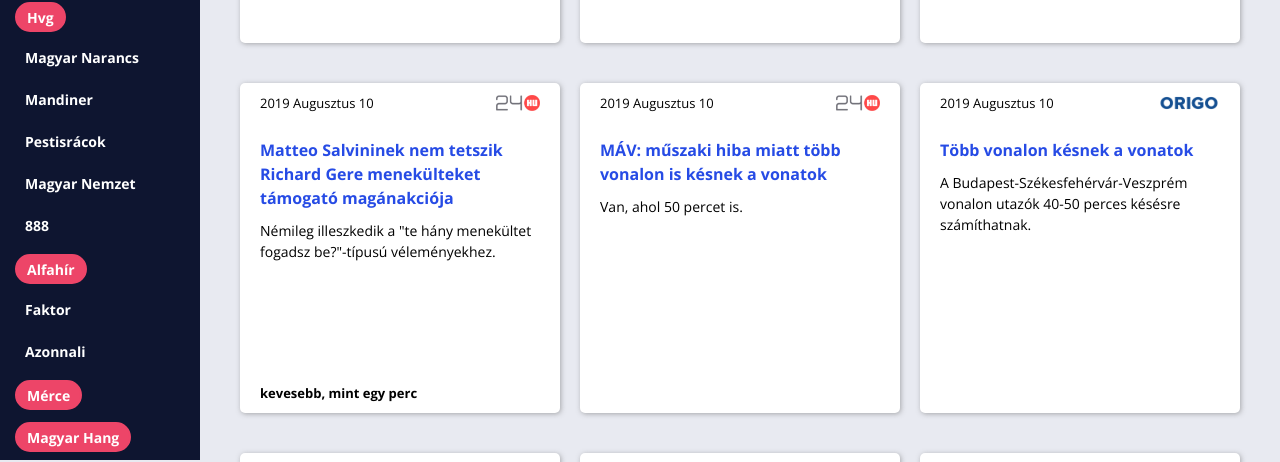
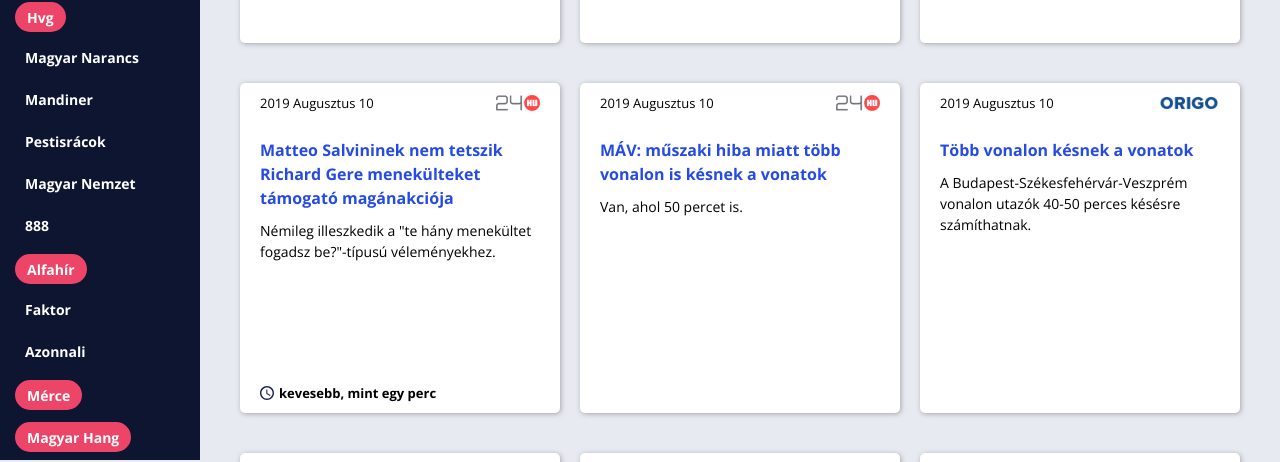
Before and after one commit to miujsag/frontend-react, a React (Create React App) app: page / in a window 1280 px wide. Shown: the part 472-934 px from the top of the page. Built offline with nearby package versions, Linux system fonts and the light colour scheme.

Commit message:
estimated read time is back

```diff
--- a/src/components/Articles/Articles.js
+++ b/src/components/Articles/Articles.js
@@ -9,6 +9,7 @@
   differenceInMonths
 } from 'date-fns'
 import hu from 'date-fns/locale/hu'
+import ReadTimeIcon from '../svg/ReadTimeIcon'
 import './Articles.css'
 
 function truncate (text) {
@@ -79,9 +80,13 @@
         }
       </div>
       <footer>
-        <div className="estimated-read-time">
-          { convertToMinutes(article.estimatedReadTime) }
-        </div>
+        {
+          article.estimatedReadTime ? (
+            <div className="estimated-read-time">
+              <ReadTimeIcon /> {convertToMinutes(article.estimatedReadTime)}
+          </div>
+          ) : ''
+        }
       </footer>
     </li>
   )
--- /dev/null
+++ b/src/components/svg/ReadTimeIcon.js
@@ -0,0 +1,104 @@
+import React from 'react'
+
+export default function ReadTimeIcon () {
+  return (
+    <svg
+      xmlns="http://www.w3.org/2000/svg"
+      width="14"
+      height="14"
+      fill="none"
+      viewBox="0 0 14 14"
+    >
+      <path fill="#fff" d="M0 0H14V14H0z"></path>
+      <g clip-path="url(#clip0)">
+        <path
+          fill="#E8EAF1"
+          fillRule="evenodd"
+          d="M-39-495h375V684H-39V-495z"
+          clipRule="evenodd"
+        ></path>
+        <g filter="url(#filter0_d)">
+          <g>
+            <g filter="url(#filter1_d)">
+              <path
+                fill="#fff"
+                fillRule="evenodd"
+                d="M-18-240a6 6 0 016-6h322a6 6 0 016 6V28a6 6 0 01-6 6H-12a6 6 0 01-6-6v-268z"
+                clipRule="evenodd"
+              ></path>
+            </g>
+            <g>
+              <g>
+                <path
+                  fill="#132054"
+                  fillRule="evenodd"
+                  d="M7 0C3.15 0 0 3.15 0 7s3.15 7 7 7 7-3.15 7-7-3.15-7-7-7zm0 12.6c-3.08 0-5.6-2.52-5.6-5.6 0-3.08 2.52-5.6 5.6-5.6 3.08 0 5.6 2.52 5.6 5.6 0 3.08-2.52 5.6-5.6 5.6zm.35-9.1H6.3v4.2l3.64 2.24.56-.91-3.15-1.89V3.5z"
+                  clipRule="evenodd"
+                ></path>
+              </g>
+            </g>
+          </g>
+        </g>
+      </g>
+      <defs>
+        <filter
+          id="filter0_d"
+          width="342"
+          height="288"
+          x="-22"
+          y="-248"
+          colorInterpolationFilters="sRGB"
+          filterUnits="userSpaceOnUse"
+        >
+          <feFlood floodOpacity="0" result="BackgroundImageFix"></feFlood>
+          <feColorMatrix
+            in="SourceAlpha"
+            values="0 0 0 0 0 0 0 0 0 0 0 0 0 0 0 0 0 0 127 0"
+          ></feColorMatrix>
+          <feOffset dy="2"></feOffset>
+          <feGaussianBlur stdDeviation="2"></feGaussianBlur>
+          <feColorMatrix values="0 0 0 0 0.301924 0 0 0 0 0.301924 0 0 0 0 0.301924 0 0 0 0.1 0"></feColorMatrix>
+          <feBlend
+            in2="BackgroundImageFix"
+            result="effect1_dropShadow"
+          ></feBlend>
+          <feBlend
+            in="SourceGraphic"
+            in2="effect1_dropShadow"
+            result="shape"
+          ></feBlend>
+        </filter>
+        <filter
+          id="filter1_d"
+          width="342"
+          height="288"
+          x="-22"
+          y="-248"
+          colorInterpolationFilters="sRGB"
+          filterUnits="userSpaceOnUse"
+        >
+          <feFlood floodOpacity="0" result="BackgroundImageFix"></feFlood>
+          <feColorMatrix
+            in="SourceAlpha"
+            values="0 0 0 0 0 0 0 0 0 0 0 0 0 0 0 0 0 0 127 0"
+          ></feColorMatrix>
+          <feOffset dy="2"></feOffset>
+          <feGaussianBlur stdDeviation="2"></feGaussianBlur>
+          <feColorMatrix values="0 0 0 0 0.301924 0 0 0 0 0.301924 0 0 0 0 0.301924 0 0 0 0.1 0"></feColorMatrix>
+          <feBlend
+            in2="BackgroundImageFix"
+            result="effect1_dropShadow"
+          ></feBlend>
+          <feBlend
+            in="SourceGraphic"
+            in2="effect1_dropShadow"
+            result="shape"
+          ></feBlend>
+        </filter>
+        <clipPath id="clip0">
+          <path fill="#fff" d="M-39 -561H336V582H-39z"></path>
+        </clipPath>
+      </defs>
+    </svg>
+  )
+}
```
